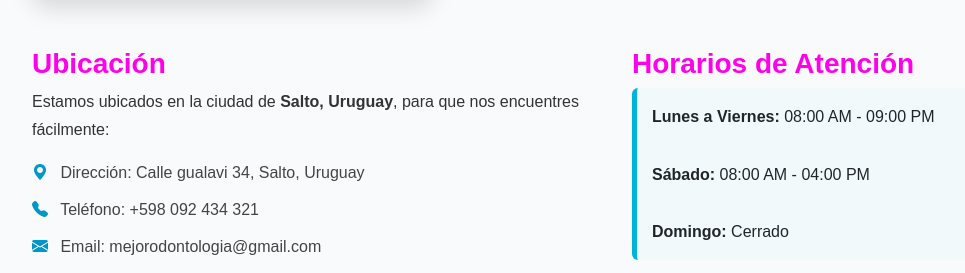
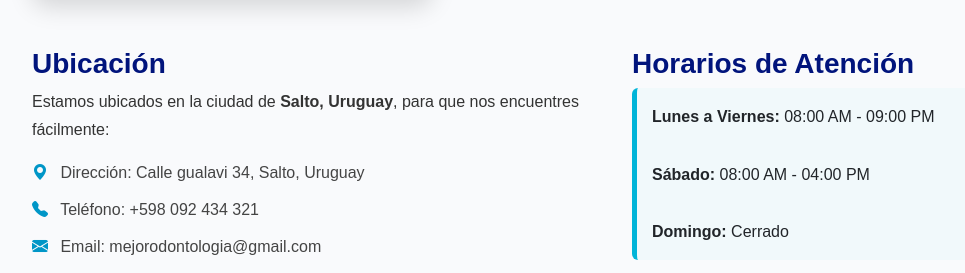
Before and after one commit to vargasgonzalo848/D.M.G, a PHP site: page /sobre_nosotros.php in a window 1280 px wide. Shown: the part 503-776 px from the top of the page, without its empty margins (20-985 px from the left). Run offline with PHP 8.4, Linux system fonts and the light colour scheme.

Commit message:
SobreNosotros.css

```diff
--- a/odontologia/css/SobreNosotros.css
+++ b/odontologia/css/SobreNosotros.css
@@ -7,7 +7,7 @@ body {
 
 h1, h2, h3, h4 {
   font-weight: 700;
-  color: #ff00ea;
+  color: #01147c;
 }
 
 h1.text-primary {
```
